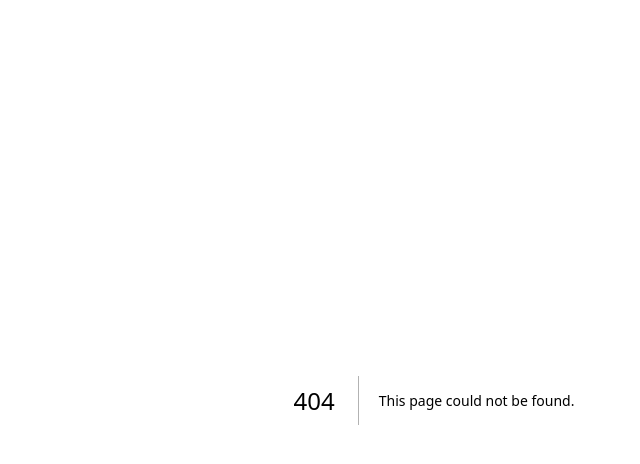
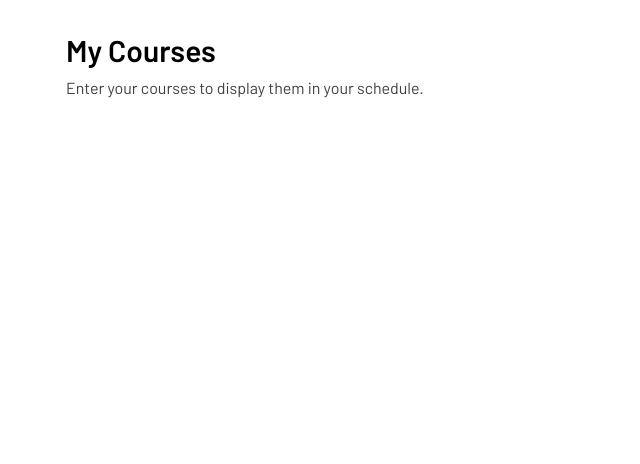
Before and after one commit to MangoSwirl/phs-schedule, a Next.js app: page /courses in a window 1280 px wide. Before the commit this address had no page. Shown: the top 464 px of the page, without its empty margins (206-846 px from the left). Built offline with nearby package versions, Linux system fonts and the light colour scheme.

Commit message:
Start courses page

```diff
--- a/package.json
+++ b/package.json
@@ -21,6 +21,7 @@
     "@vercel/analytics": "^1.3.1",
     "class-variance-authority": "^0.7.0",
     "clsx": "^2.1.1",
+    "jotai": "^2.9.1",
     "lucide-react": "^0.417.0",
     "luxon": "^3.4.4",
     "next": "14.2.3",
--- /dev/null
+++ b/src/app/courses/page.tsx
@@ -0,0 +1,14 @@
+const instructionalPeriods = ["1", "2", "3", "4", "5", "6", "7"] as const;
+
+type InstructionalPeriod = (typeof instructionalPeriods)[number];
+
+export default function CoursesPage() {
+  return (
+    <main className="mx-auto max-w-screen-md px-4 py-8">
+      <h1 className="mb-2 text-3xl font-bold">My Courses</h1>
+      <p className="text-neutral-700">
+        Enter your courses to display them in your schedule.
+      </p>
+    </main>
+  );
+}
```
Also changed, not shown: 1 other file (tests, documents, lock files or other folders).
